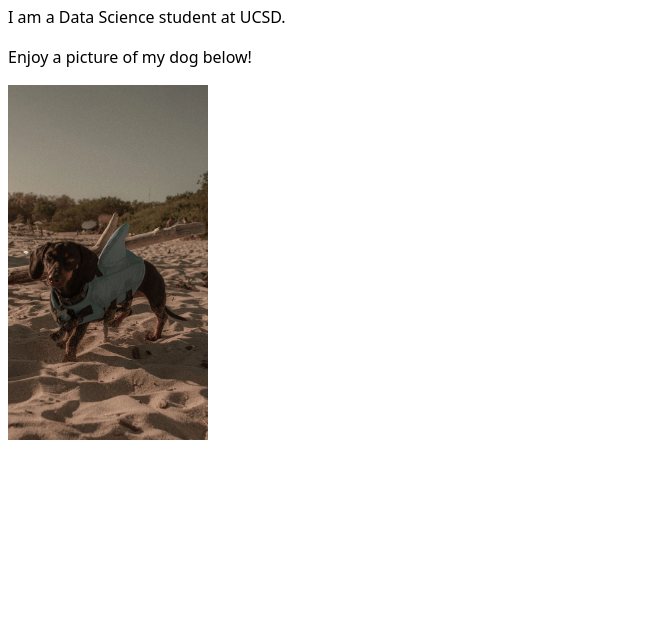
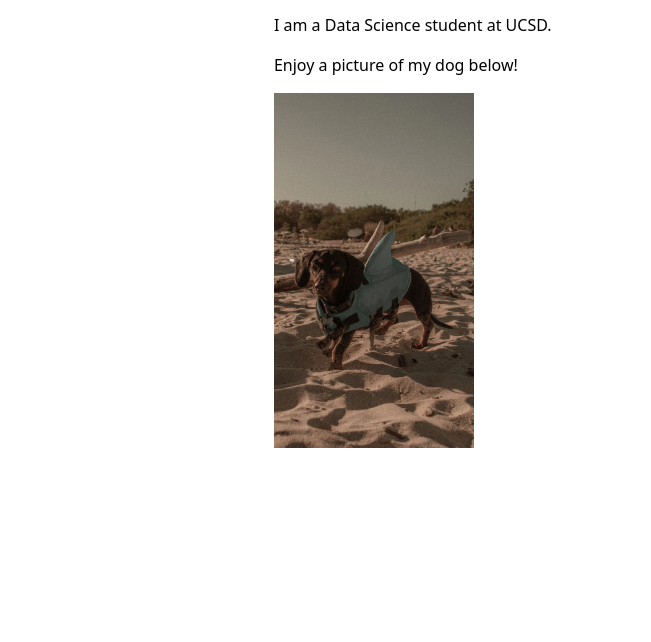
Before and after one commit to m1petersen/portfolio, a plain HTML site: page index.html in a window 1280 px wide. Shown: the part 158-800 px from the top of the page, without its empty margins (0-651 px from the left). Drawn offline with Linux system fonts and the light colour scheme.

Commit message:
Styled body of homepage

```diff
--- a/index.html
+++ b/index.html
@@ -7,6 +7,13 @@
     <link rel="stylesheet" href="style.css">
 </head>
 <body>
+    <style>
+        body {
+            max-width: 80ch;
+            margin: auto;
+            padding: 1rem;
+        }
+    </style>
     <nav>
     <a href="index.html">Home</a>
     <a href="contact/index.html">Contact</a>
```
